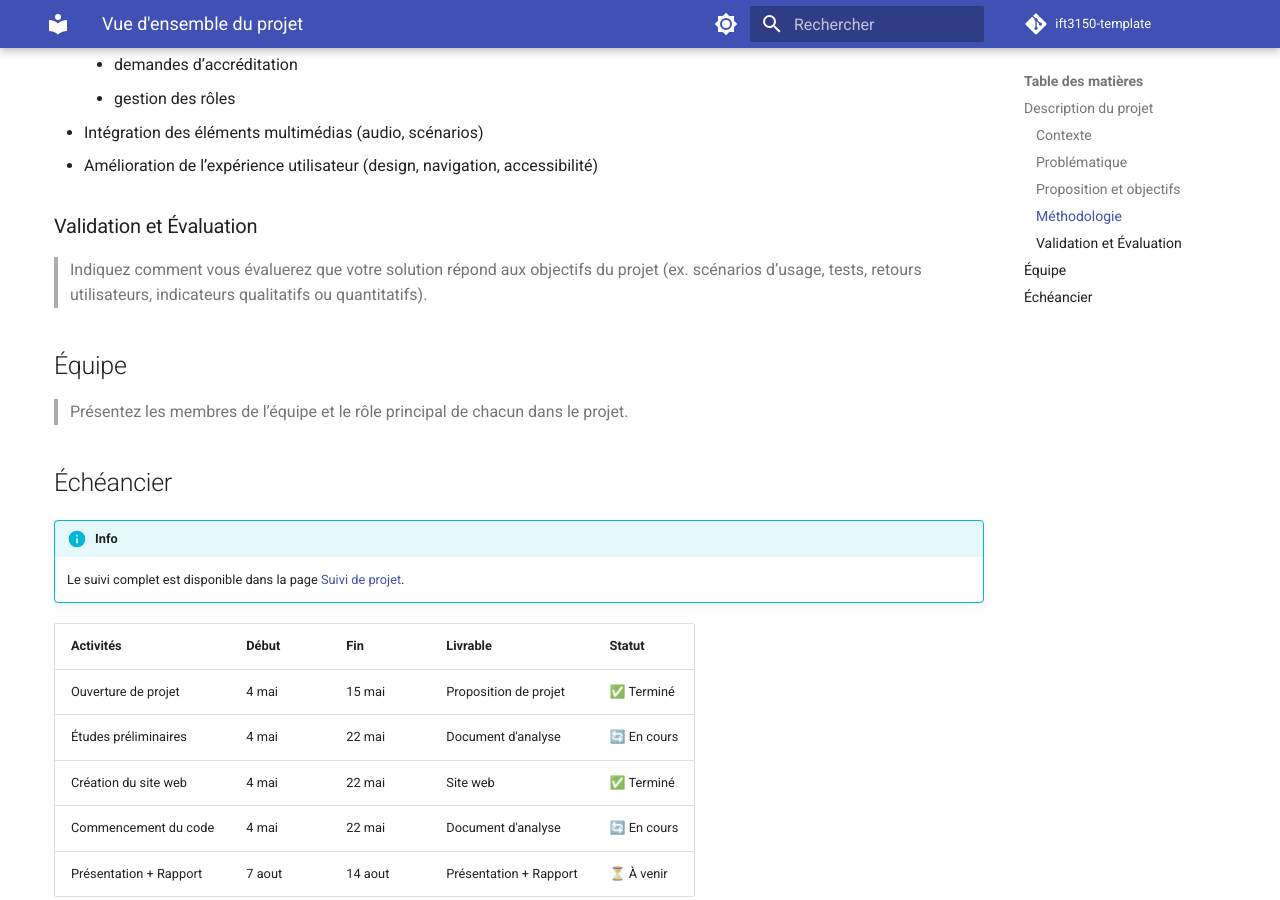
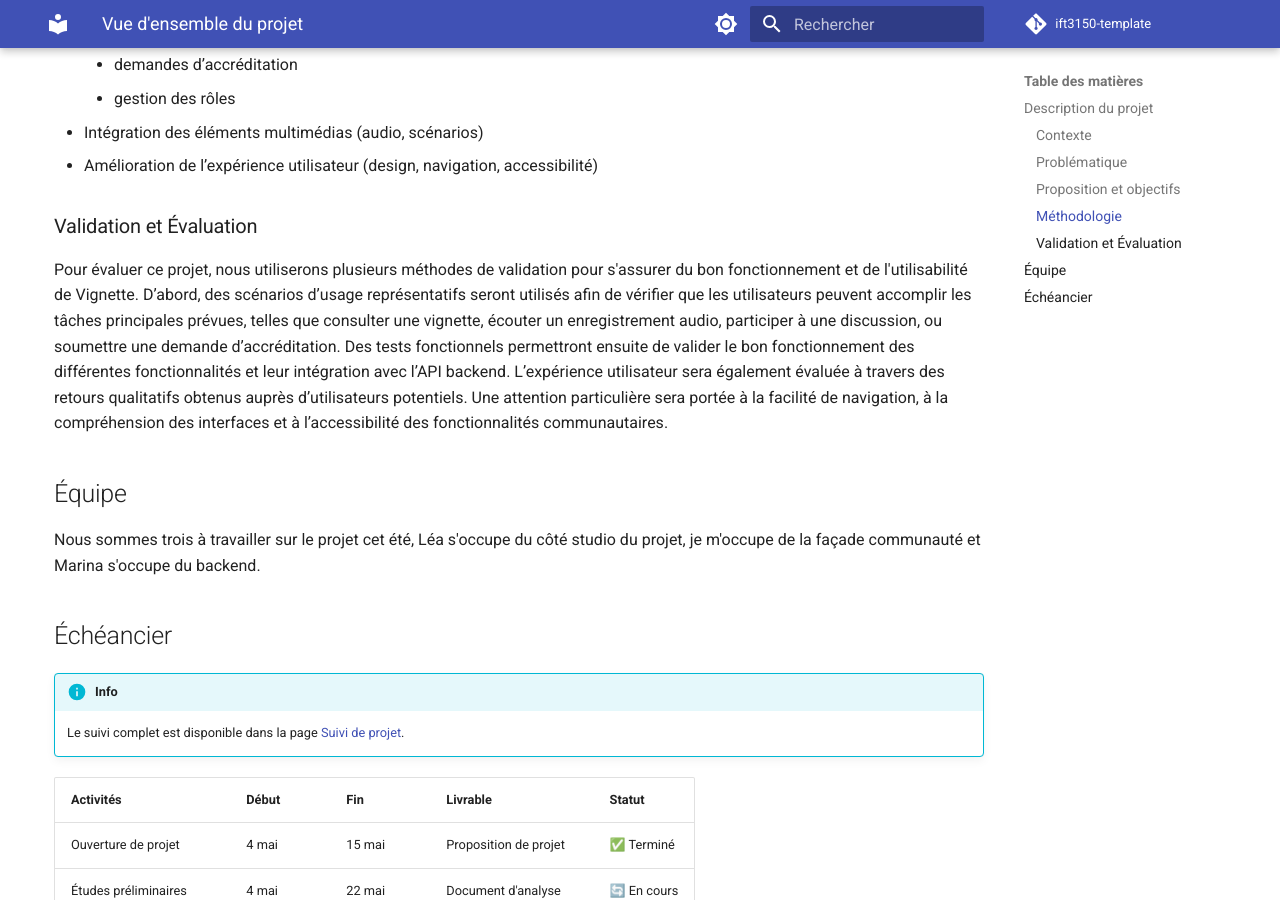
Before and after one commit to arianelavrr/arianeVignette, an MkDocs documentation site: the page built from docs/index.md, in a window 1280 px wide and 900 px high, scrolled down 1630 px. Built offline with MkDocs 1.6.1 and Material for MkDocs 9.7.7, drawn with Linux system fonts in a browser that asks for light colours; comment, search, counter and statistics services are not loaded; some of the changed text lies outside the part shown.

Commit message:
page principale

```diff
--- a/docs/index.md
+++ b/docs/index.md
@@ -14,8 +14,8 @@ title: Vue d'ensemble du projet
 
 !!! info "Informations générales"
     **Session**: Été 2026
-    **Auteur(s)**: Léa Hemidj (), Ariane Laverrière (20248561),
-    **Thème(s)**: <!-- Thèmes principaux abordés dans le projet  -->
+    **Auteur(s)**: Léa Hemidj, Ariane Laverrière, Titouan Johanny, Marina Traore
+    **Thème(s)**: Préservation/Documentation des langues, communauté et collaboration
     **Superviseur(s)**: Louis-Edouard Lafontant
     **Collaborateur(s):** <!-- Nom de(s) collaborateur(s) et partenaire(s)` -->
 
@@ -63,12 +63,12 @@ Voici les grandes étapes principales:
 
 ### Validation et Évaluation
 
-> Indiquez comment vous évaluerez que votre solution répond aux objectifs du projet (ex. scénarios d’usage, tests, retours utilisateurs, indicateurs qualitatifs ou quantitatifs).
+Pour évaluer ce projet, nous utiliserons plusieurs méthodes de validation pour s'assurer du bon fonctionnement et de l'utilisabilité de Vignette. D’abord, des scénarios d’usage représentatifs seront utilisés afin de vérifier que les utilisateurs peuvent accomplir les tâches principales prévues, telles que consulter une vignette, écouter un enregistrement audio, participer à une discussion, ou soumettre une demande d’accréditation. Des tests fonctionnels permettront ensuite de valider le bon fonctionnement des différentes fonctionnalités et leur intégration avec l’API backend. L’expérience utilisateur sera également évaluée à travers des retours qualitatifs obtenus auprès d’utilisateurs potentiels. Une attention particulière sera portée à la facilité de navigation, à la compréhension des interfaces et à l’accessibilité des fonctionnalités communautaires.
 
 
 ## Équipe
 
-> Présentez les membres de l’équipe et le rôle principal de chacun dans le projet.
+Nous sommes trois à travailler sur le projet cet été, Léa s'occupe du côté studio du projet, je m'occupe de la façade communauté et Marina s'occupe du backend.
 
 ## Échéancier
 
```
